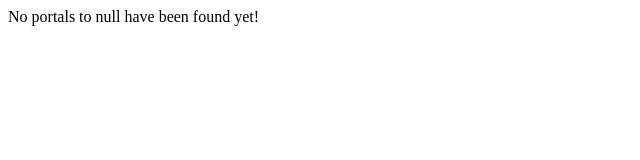
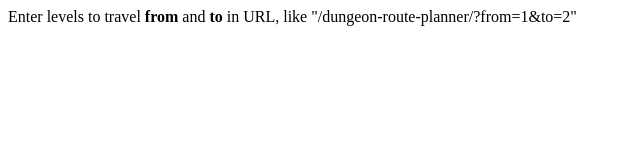
Before and after one commit to pangoleaf/dungeon-route-planner, a website with bundled scripts: page index.html in a window 1280 px wide. Shown: the whole page, without its empty margins (0-640 px from the left). Built offline with nearby package versions, Linux system fonts and the light colour scheme.

Commit message:
added default text to page

```diff
--- a/index.html
+++ b/index.html
@@ -12,7 +12,7 @@
 </head>
 
 <body>
-    <div class="page"></div>
+    <div class="page">Enter levels to travel <b>from</b> and <b>to</b> in URL, like "/dungeon-route-planner/?from=1&to=2"</div>
 </body>
 
 </html>
--- a/index.js
+++ b/index.js
@@ -6,5 +6,7 @@ const page = document.querySelector(".page")
 const params = new URLSearchParams(window.location.search);
 const planner = new RoutePlanner(importedPortals);
 
-const result = planner.findRoutes(params.get("from"), params.get("to")).display();
-page.textContent = result;
+if (params.has("from") && params.has("to")) {
+  const result = planner.findRoutes(+params.get("from"), +params.get("to")).display();
+  page.textContent = result;
+}
```
